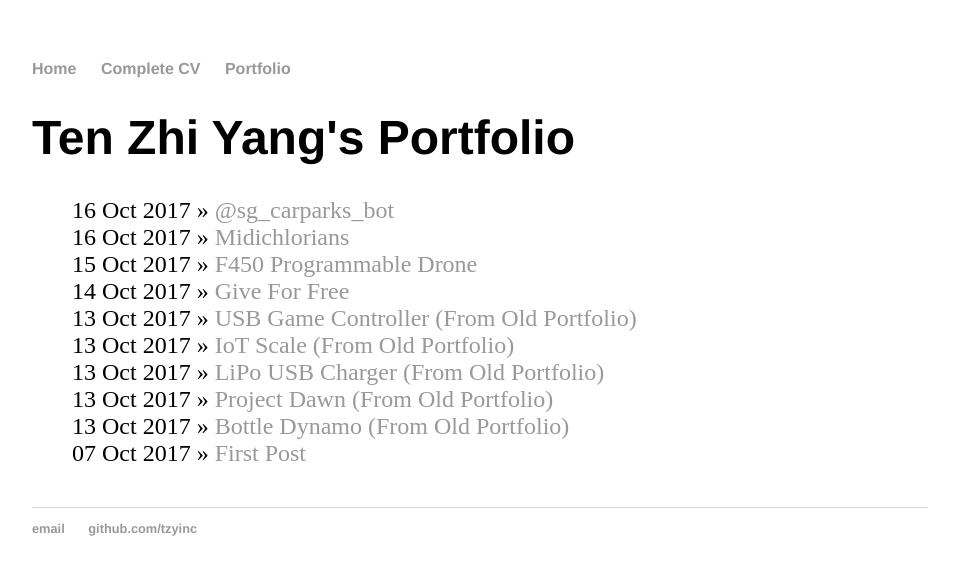
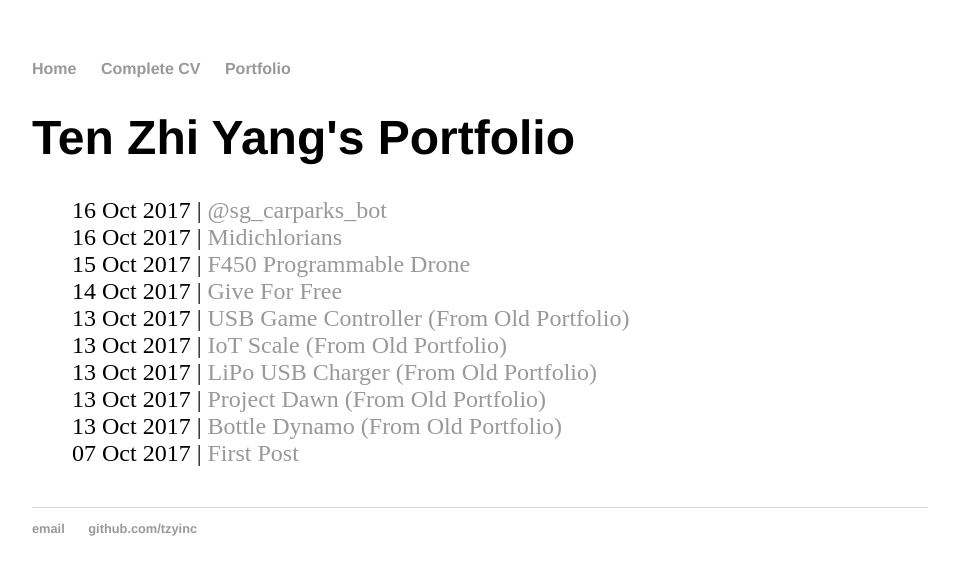
Before and after one commit to Tzyinc/tzyinc.github.io, a Jekyll site: the page built from blog/index.html, in a window 1280 px wide. Shown: the top 575 px of the page, without its empty margins (160-1119 px from the left). Built offline with Jekyll 4.4.1, drawn with Linux system fonts in a browser that asks for light colours.

Commit message:
Changed icon

```diff
--- a/blog/index.html
+++ b/blog/index.html
@@ -6,6 +6,6 @@
 	<ul class="posts">
 
 	  {% for post in site.posts %}
-	    <li><span>{{ post.date | date_to_string }}</span> » <a href="{{ post.url }}" title="{{ post.title }}">{{ post.title }}</a></li>
+	    <li><span>{{ post.date | date_to_string }}</span> | <a href="{{ post.url }}" title="{{ post.title }}">{{ post.title }}</a></li>
 	  {% endfor %}
 	</ul>
```
